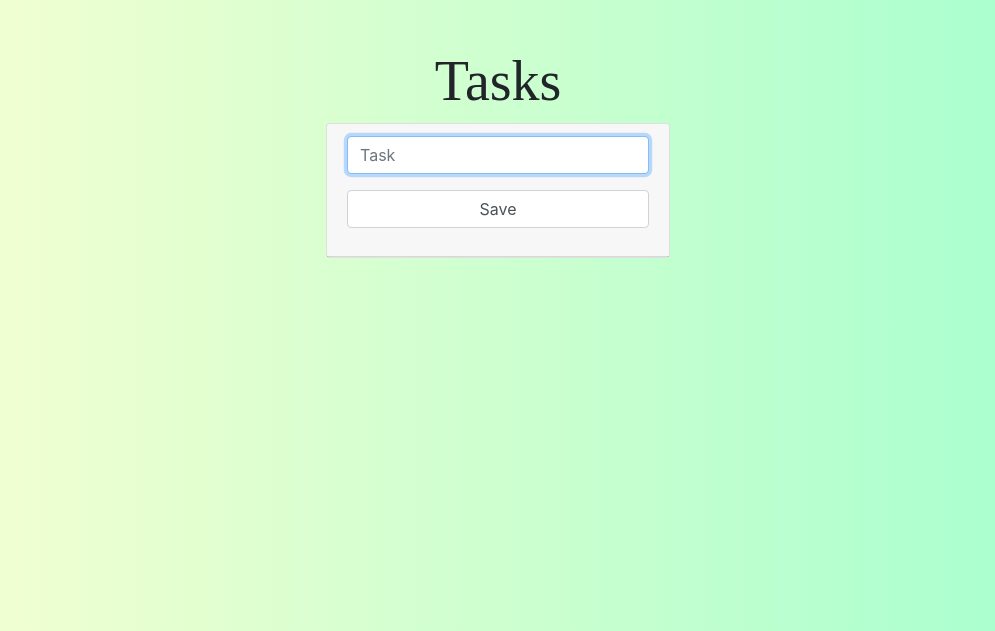
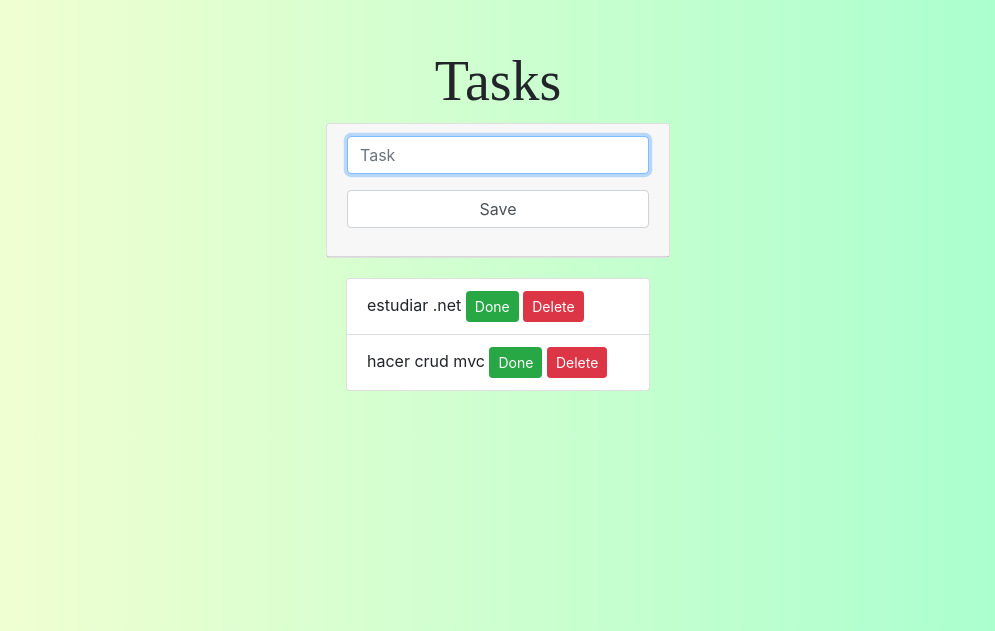
Before and after one commit to EniDev911/python_flask, a Flask app: page / in a window 1280 px wide. Shown: the top 631 px of the page, without its empty margins (142-1137 px from the left). Run offline with Flask 2, Linux system fonts and the light colour scheme; data comes from the database, SQL or seed files in the repository; both versions use the stored data as it was after the commit; some libraries are stand-ins or nearby versions.

Commit message:
up delete

```diff
--- a/flask_crud_task/main.py
+++ b/flask_crud_task/main.py
@@ -1,4 +1,4 @@
-from flask import Flask, render_template, request
+from flask import Flask, render_template, request, redirect, url_for
 from flask_sqlalchemy import SQLAlchemy
 
 app = Flask(__name__)
@@ -8,7 +8,8 @@ db = SQLAlchemy(app)
 
 @app.route('/')
 def index():
-    return render_template('index.html')
+    tasks = Task.query.all()
+    return render_template('index.html', tasks = tasks)
 
 class Task(db.Model):
     id = db.Column(db.Integer, primary_key=True)
@@ -20,7 +21,14 @@ def create():
     task = Task(content=request.form['task'], done=False)
     db.session.add(task)
     db.session.commit()
-    return 'saved'
+    return redirect(url_for('index'))
+
+
+@app.route('/delete/<id>')
+def delete(id):
+    task = Task.query.filter_by(id=int(id)).delete()
+    db.session.commit()
+    return redirect(url_for('index'))
 
 
 if __name__ == '__main__':
--- a/flask_crud_task/templates/index.html
+++ b/flask_crud_task/templates/index.html
@@ -29,6 +29,15 @@
                     </div>
                 </div>
                 <div class="card-body">
+                    <ul class="list-group">
+                    {% for task in tasks %}
+                        <li class="list-group-item">
+                        {{ task.content }}
+                        <a href="#" class="btn btn-sm btn-success">Done</a>
+                        <a href="/delete/{{task.id}}" class="btn btn-sm btn-danger">Delete</a>
+                        </li>
+                     {% endfor %}
+                    </ul>
                 </div>
                 </div>
             </div>
```
Also changed, not shown: flask_crud_task/database/task.db.
